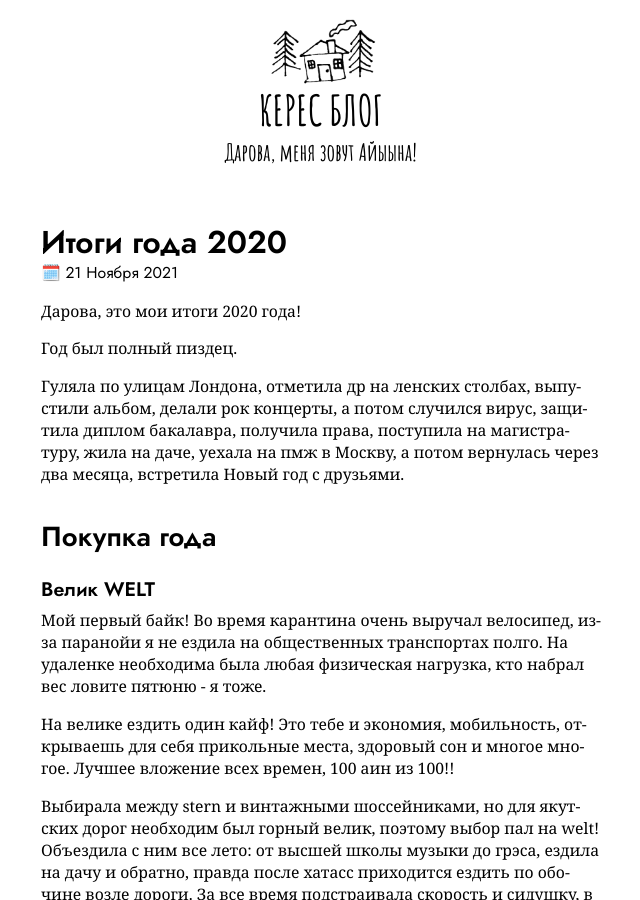
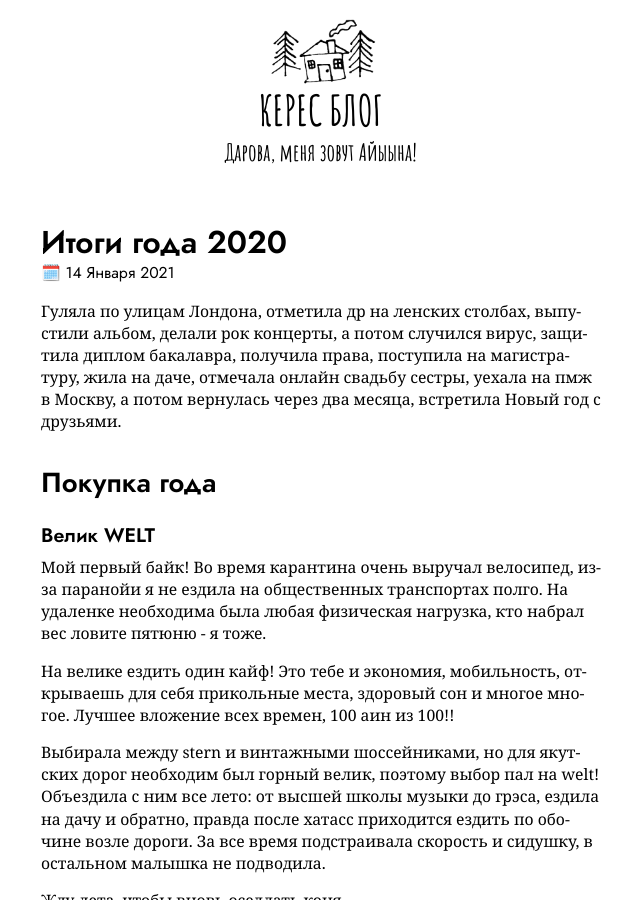
Before and after one commit to keresm/keresaina.github.io, a Jekyll site: the page built from _posts/2020-01-19-Выводы.md, in a window 1280 px wide and 900 px high. Shown: the whole window, without its empty margins (319-959 px from the left). Built offline with Jekyll 4.4.1, drawn with Linux system fonts in a browser that asks for light colours.

Commit message:
Update 2020-01-19-Выводы.md

```diff
--- a/_posts/2020-01-19-Выводы.md
+++ b/_posts/2020-01-19-Выводы.md
@@ -1,15 +1,11 @@
 ---
 layout: post
 title:  "Итоги года 2020"
-date:   2021-11-21 07:41:13 +0900
+date:   2021-01-14 07:41:13 +0900
 image_cover: '/assets/images/Выводы/study.jpg'
 ---
 
-Дарова, это мои итоги 2020 года!
-
-Год был полный пиздец.
-
-Гуляла по улицам Лондона, отметила др на ленских столбах, выпустили альбом, делали рок концерты, а потом случился вирус, защитила диплом бакалавра, получила права, поступила на магистратуру, жила на даче, уехала на пмж в Москву, а потом вернулась через два месяца, встретила Новый год с друзьями.
+Гуляла по улицам Лондона, отметила др на ленских столбах, выпустили альбом, делали рок концерты, а потом случился вирус, защитила диплом бакалавра, получила права, поступила на магистратуру, жила на даче, отмечала онлайн свадьбу сестры, уехала на пмж в Москву, а потом вернулась через два месяца, встретила Новый год с друзьями.
 
 ## Покупка года
 
```
